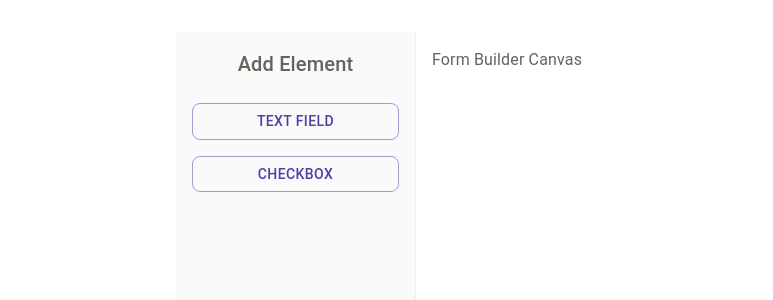
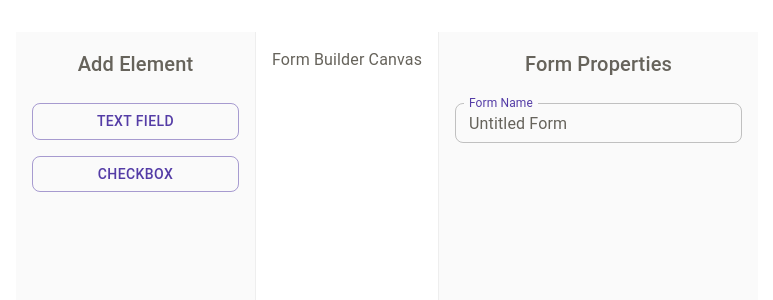
Before and after one commit to b-amir/form-flow, a React (Vite) app: page / in a window 1280 px wide. Shown: the top 300 px of the page, without its empty margins (253-1026 px from the left). Built offline with nearby package versions, Linux system fonts and the light colour scheme; what miragejs would draw is missing.

Commit message:
feat: add FormPropertiesPanel and integrate into FormBuilderLayout

```diff
--- a/src/components/FormBuilderLayout.tsx
+++ b/src/components/FormBuilderLayout.tsx
@@ -1,10 +1,13 @@
-import React from 'react';
+import React, { useState } from 'react';
 import { Box } from '@mui/material';
 import { ElementSelectionPanel } from './ElementSelectionPanel';
+import { FormPropertiesPanel } from './FormPropertiesPanel';
 
 export const FormBuilderLayout: React.FC<{ children?: React.ReactNode }> = ({
   children,
 }) => {
+  const [formName, setFormName] = useState('Untitled Form');
+
   const handleSelectElement = (type: 'text' | 'checkbox') => {
     // TODO: Implement element addition logic
     console.log('Selected element type:', type);
@@ -23,6 +26,19 @@ export const FormBuilderLayout: React.FC<{ children?: React.ReactNode }> = ({
         <ElementSelectionPanel onSelectElement={handleSelectElement} />
       </Box>
       <Box sx={{ flex: 1, p: 2 }}>{children}</Box>
+      <Box
+        sx={{
+          width: 320,
+          p: 2,
+          borderLeft: '1px solid #eee',
+          bgcolor: '#fafafa',
+        }}
+      >
+        <FormPropertiesPanel
+          formName={formName}
+          onFormNameChange={setFormName}
+        />
+      </Box>
     </Box>
   );
 };
--- /dev/null
+++ b/src/components/FormPropertiesPanel.tsx
@@ -0,0 +1,27 @@
+import React from 'react';
+import { Box, Typography, TextField } from '@mui/material';
+
+interface FormPropertiesPanelProps {
+  formName: string;
+  onFormNameChange: (name: string) => void;
+}
+
+export const FormPropertiesPanel: React.FC<FormPropertiesPanelProps> = ({
+  formName,
+  onFormNameChange,
+}) => {
+  return (
+    <Box sx={{ display: 'flex', flexDirection: 'column', gap: 2 }}>
+      <Typography variant="h6" gutterBottom>
+        Form Properties
+      </Typography>
+      <TextField
+        label="Form Name"
+        value={formName}
+        onChange={e => onFormNameChange(e.target.value)}
+        variant="outlined"
+        size="small"
+      />
+    </Box>
+  );
+};
--- a/src/components/index.ts
+++ b/src/components/index.ts
@@ -6,3 +6,4 @@ export { ValidatedFormRenderer } from './ValidatedFormRenderer';
 export { LoadingFormRenderer } from './LoadingFormRenderer';
 export { FormBuilderLayout } from './FormBuilderLayout';
 export { ElementSelectionPanel } from './ElementSelectionPanel';
+export { FormPropertiesPanel } from './FormPropertiesPanel';
```
